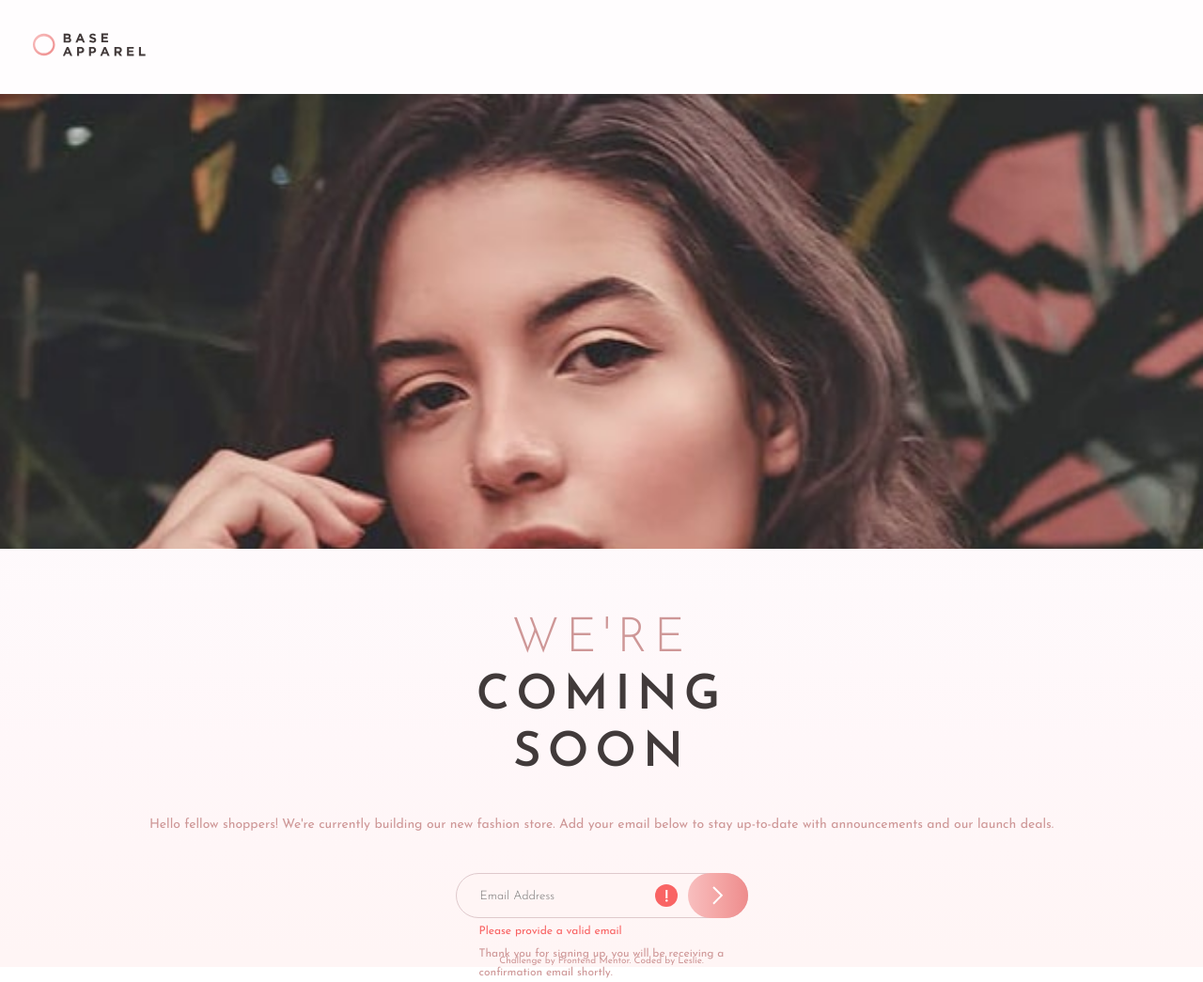
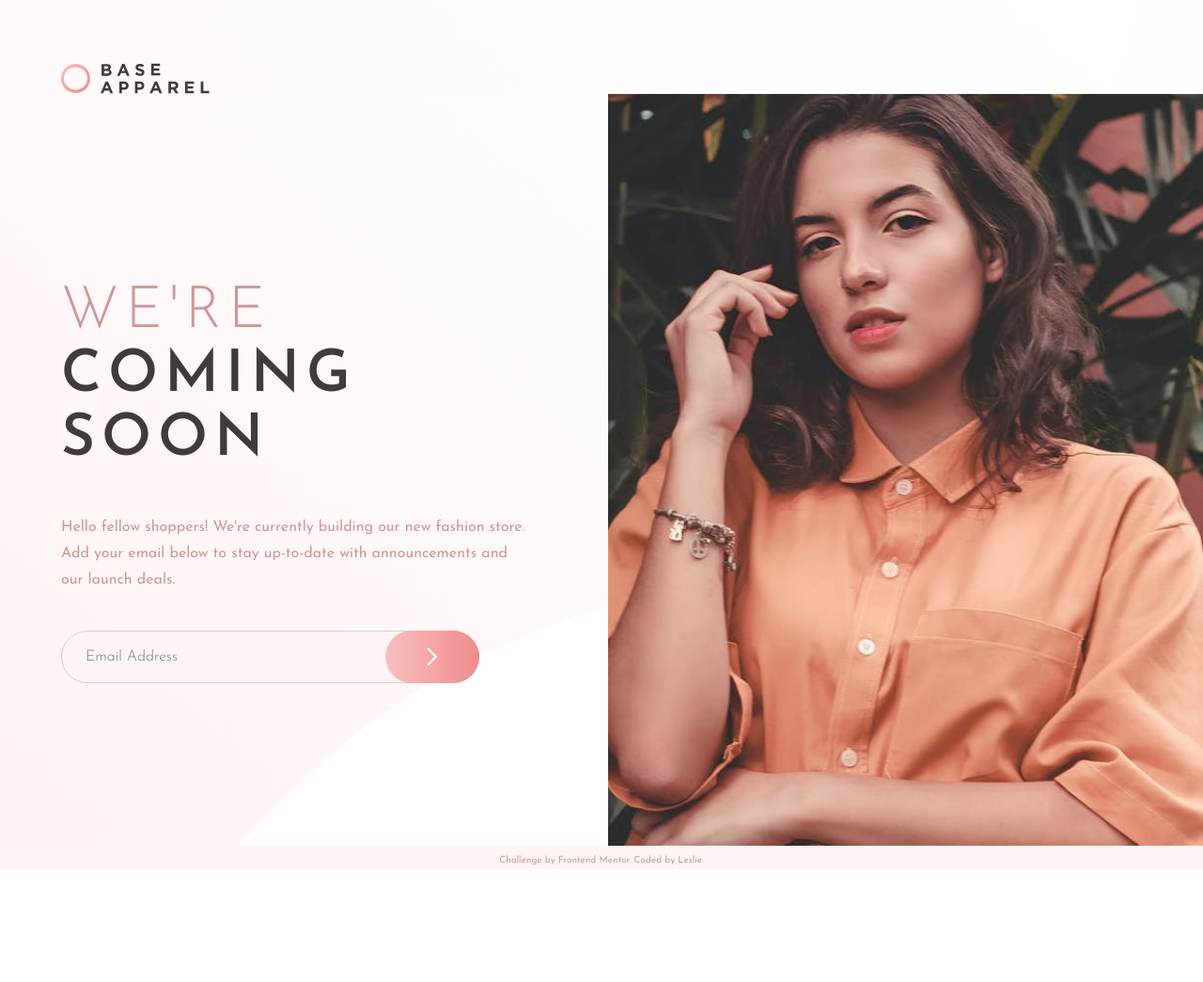
Before and after one commit to leslief10/base-apparel-coming-soon-page, a plain HTML site: page index.html in a window 1280 px wide. Shown: the whole page at 94% size. After the commit the page ends 925 px from the top, so only its background shows below. Drawn offline with Linux system fonts and the light colour scheme.

Commit message:
Completed the project

```diff
--- /dev/null
+++ b/assets/css/media-queries.css
@@ -0,0 +1,148 @@
+
+@media only screen and (min-width: 630px) {
+  header {
+    height: 100px;
+  }
+
+  header img {
+    width: 120px;
+    height: 25px;
+    margin: 35px 0 0 35px;
+  }
+
+  main {
+    min-height: 100vh;
+  }
+
+  section {
+    flex-direction: row;
+    align-items: center;
+    margin-bottom: 0;
+  }
+
+  .hero-image-container {
+    width: calc(100% - 0%);
+    height: 100vh;
+    order: 2;
+  }
+
+  .hero-image-container .hero-image-mobile {
+    display: none;
+  }
+
+  .hero-image-container .hero-image-desktop {
+    display: block;
+    height: 100%;
+    width: 100%;
+    object-fit: cover;
+    object-position: top;
+  }
+
+  .content-container {
+    display: flex;
+    flex-direction: column;
+    justify-content: flex-start;
+    align-items: flex-start;
+    order: 1;
+    padding: 0 0 0 35px;
+    align-self: center;
+  }
+
+  .content-container h1 {
+    font-size: 5.1rem;
+    line-height: 6.1rem;
+    text-align: left;
+  }
+
+  .content-container  > p {
+    text-align: left;
+    padding: 0 45px 0 0;
+  }
+
+  .confirmation-messages-container {
+    padding: 0 10px 0px 27px;
+  }
+
+}
+
+@media only screen and (min-width: 810px) {
+
+  header, main {
+    background-image: url('../images/bg-pattern-desktop.svg');
+    background-repeat: no-repeat;
+    background-position: top left;
+    background-size: cover;
+  }
+
+  header img {
+    width: 158px;
+    height: 33px;
+  }
+}
+
+@media only screen and (min-width: 1024px) {
+
+  header {
+    height: 100px
+  }
+
+  header img {
+    margin: 67px 0 0 65px;
+  }
+
+  .content-container {
+    padding: 0 0 0 65px;
+  }
+
+  .content-container h1 {
+    font-size: 6.2rem;
+    line-height: 6.8rem;
+  }
+
+  .content-container  > p {
+    font-size: 1.6rem;
+    line-height: 2.8rem;
+    padding: 0 79px 0 0;
+  }
+
+  .input-container, .input-email {
+    width: 445px;
+    height: 56px;
+  }
+
+  .input-email {
+    font-size: 1.6rem;
+  }
+
+  .input-submit {
+    width: 100px;
+    height: 56px;
+  }
+
+  .error-icon {
+    top: 16px;
+    right: 115px;
+  }
+
+  .confirmation-messages-container .error-message, .confirmation-messages-container .success-message {
+    font-size: 1.4rem;
+  }
+}
+
+@media only screen and (min-width: 1440px) {
+  header img {
+    margin: 67px 0 0 165px;
+  }
+
+  .hero-image-container {
+    width: calc(100% - 13%);
+  }
+
+  .content-container {
+    padding: 0 0 0 165px;
+  }
+
+  .content-container  > p {
+    padding: 0 150px 0 0;
+  }
+}
--- a/assets/css/mobile-media-queries.css
+++ /dev/null
@@ -1,142 +0,0 @@
-@media only screen and (min-width: 430px) {
-  .hero-image-container, .hero-image-container img {
-    width: 100vw;
-    height: 287px;
-  }
-
-  .hero-image-container img {
-    content: url('../images/hero-desktop.jpg');
-    object-fit: cover;
-    object-position: top;
-  }
-
-}
-
-@media only screen and (min-width: 450px) {
-  .hero-image-container, .hero-image-container img {
-    height: 300px;
-  }
-
-}
-
-@media only screen and (min-width: 470px) {
-  .hero-image-container, .hero-image-container img {
-    height: 314px;
-  }
-
-}
-
-@media only screen and (min-width: 490px) {
-  .hero-image-container, .hero-image-container img {
-    height: 327px;
-  }
-
-}
-
-@media only screen and (min-width: 510px) {
-  .hero-image-container, .hero-image-container img {
-    height: 340px;
-  }
-
-
-}
-
-@media only screen and (min-width: 530px) {
-  .hero-image-container, .hero-image-container img {
-    height: 354px;
-  }
-
-  .content-container {
-    margin-bottom: 40px;
-  }
-
-}
-
-@media only screen and (min-width: 550px) {
-  .hero-image-container, .hero-image-container img {
-    height: 367px;
-  }
-
-}
-
-@media only screen and (min-width: 570px) {
-  .hero-image-container, .hero-image-container img {
-    height: 380px;
-  }
-
-}
-
-@media only screen and (min-width: 590px) {
-  .hero-image-container, .hero-image-container img {
-    height: 393px;
-  }
-
-}
-
-@media only screen and (min-width: 610px) {
-  header {
-    height: 100px;
-  }
-
-  header img {
-    width: 120px;
-    height: 25px;
-    margin: 35px 0 0 35px;
-  }
-
-  .hero-image-container, .hero-image-container img {
-    height: 406px;
-  }
-
-  .content-container h1 {
-    font-size: 5.1rem;
-    line-height: 6.1rem;
-  }
-
-  /*.content-container p {
-    padding: 0 45px;
-  }*/
-
-}
-
-@media only screen and (min-width: 630px) {
-  .hero-image-container, .hero-image-container img {
-    height: 419px;
-  }
-
-}
-
-@media only screen and (min-width: 650px) {
-  .hero-image-container, .hero-image-container img {
-    height: 432px;
-  }
-
-}
-
-@media only screen and (min-width: 670px) {
-  .hero-image-container, .hero-image-container img {
-    height: 445px;
-  }
-
-}
-
-@media only screen and (min-width: 690px) {
-  .hero-image-container, .hero-image-container img {
-    height: 458px;
-  }
-
-}
-
-@media only screen and (min-width: 710px) {
-  .hero-image-container, .hero-image-container img {
-    height: 471px;
-  }
-
-}
-
-@media only screen and (min-width: 730px) {
-  .hero-image-container, .hero-image-container img {
-    height: 484px;
-  }
-
-}
--- a/assets/css/style.css
+++ b/assets/css/style.css
@@ -33,17 +33,28 @@ main, section, .hero-image-container {
 
 main {
   min-width: 375px;
-  min-height: 100vh;
+  min-height: 100%;
   justify-content: flex-start;
   background-image: linear-gradient(to bottom, #ffffff, #fefdfe, #fefafc, #fff7f9, #fff5f5);
 }
 
 section {
   justify-content: center;
+  margin-bottom: 50px;
+}
+
+.hero-image-container {
+  width: 100%;
+  height: calc(100% - 65%);
+}
+
+.hero-image-container .hero-image-desktop {
+  display: none;
 }
 
 .content-container {
   padding: 0 32px;
+  margin-bottom: 40px;
 }
 
 .content-container h1 {
@@ -62,7 +73,7 @@ section {
   color: var(--tertiary-color);
 }
 
-.content-container p {
+.content-container > p {
   margin-top: 3px;
   font-weight: 400;
   font-size: 1.4rem;
@@ -96,6 +107,10 @@ section {
   border: 1px solid #dfc9cc;
   background-color: #fff5f5;
   z-index: 1;
+}
+
+.input-email:focus {
+  color: var(--tertiary-color);
 }
 
 .input-submit {
@@ -135,6 +150,10 @@ section {
   padding: 0 10px 0 17px;
 }
 
+.confirmation-messages-container .error-message {
+  margin-top: 10px;
+}
+
 .confirmation-messages-container .error-message, .confirmation-messages-container .success-message {
   font-size: 1.2rem;
   text-align: left;
@@ -142,12 +161,16 @@ section {
 }
 
 .confirmation-messages-container .success-message {
+  position: absolute;
+  top: -3px;
   line-height: 2rem;
   color: var(--primary-color);
 }
 
 footer {
+  height: 25px;
   background-color: #fff5f5;
+  padding-top: 10px;
 }
 .attribution, .attribution a {
   font-weight: 400;
--- a/index.html
+++ b/index.html
@@ -10,7 +10,7 @@
   <title>Frontend Mentor | Base Apparel coming soon page</title>
   <link rel="stylesheet" href="./assets/css/normalize.css">
   <link rel="stylesheet" href="./assets/css/style.css">
-  <link rel="stylesheet" href="./assets/css/mobile-media-queries.css">
+  <link rel="stylesheet" href="./assets/css/media-queries.css">
 </head>
 <body>
   <header>
@@ -19,7 +19,8 @@
   <main>
     <section>
       <div class="hero-image-container">
-        <img src="./assets/images/hero-mobile.jpg" alt="hero image">
+       <img src="./assets/images/hero-mobile.jpg" alt="hero image" class="hero-image-mobile">
+       <img src="./assets/images/hero-desktop.jpg" alt="hero image desktop" class="hero-image-desktop">
       </div>
       <div class="content-container">
         <h1>We're<br><span>coming<br> soon</span></h1>
--- a/script.js
+++ b/script.js
@@ -4,9 +4,9 @@ const errorMessage = document.querySelector('#error-message');
 const successMessage = document.querySelector('#success-message');
 const errorIcon = document.querySelector('#error-icon');
 
-//errorMessage.style.visibility = 'hidden';
-//successMessage.style.visibility = 'hidden';
-//errorIcon.style.visibility = 'hidden';
+errorMessage.style.visibility = 'hidden';
+successMessage.style.visibility = 'hidden';
+errorIcon.style.visibility = 'hidden';
 
 form.addEventListener('submit', (e) => {
     e.preventDefault();
```
Also changed, not shown: assets/design/desktop-solution.png (added), assets/design/mobile-solution.png (added), 6 other files.
